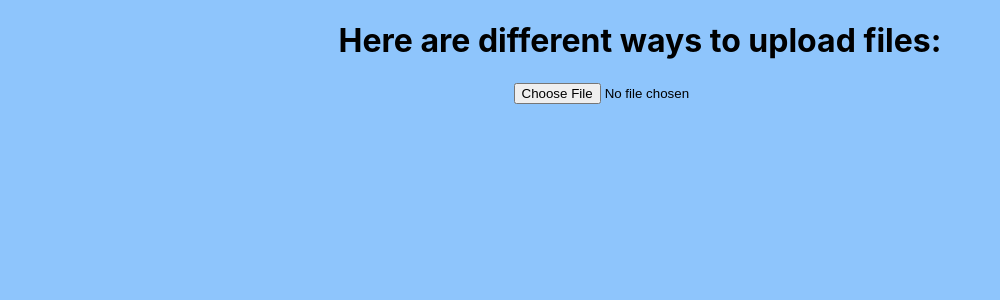
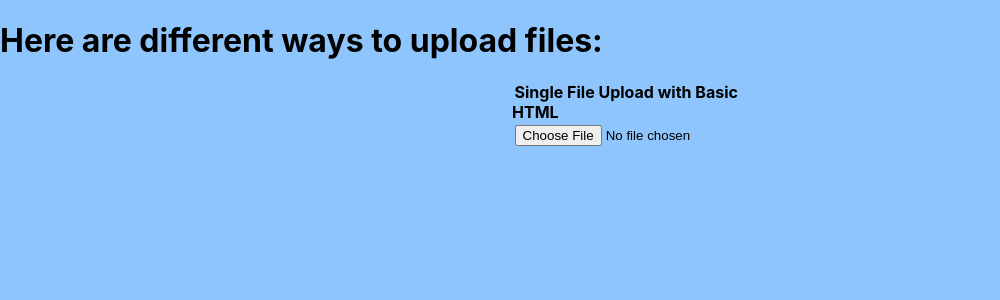
Before and after one commit to nataliemcmann/aws-sdk-v3-upload, a React (Create React App) app: page / in a window 1280 px wide. Shown: the top 300 px of the page, without its empty margins (0-1000 px from the left). Built offline with nearby package versions, Linux system fonts and the light colour scheme.

Commit message:
added a little styling to the basic single file upload

```diff
--- a/src/components/App/App.css
+++ b/src/components/App/App.css
@@ -1,5 +1,4 @@
 body {
-  text-align: center;
   background-color: #8EC5FC;
 }
 
--- /dev/null
+++ b/src/components/SingleUploadForm/SingleUploadForm.css
@@ -0,0 +1,13 @@
+.sufHTML {
+    width: 20%;
+}
+
+label {
+    margin: 1%;
+    text-align: left;
+    font-weight: bold;
+}
+
+form{
+    margin: 1%;
+}
--- a/src/components/SingleUploadForm/SingleUploadForm.jsx
+++ b/src/components/SingleUploadForm/SingleUploadForm.jsx
@@ -1,12 +1,15 @@
 import React from 'react';
+//css import
+import './SingleUploadForm.css';
 
 function SingleUploadForm() {
     return(
-        <>
+        <div className="sufHTML">
+            <label>Single File Upload with Basic HTML</label>
             <form encType='multipart/form-data'>
                 <input type='file'></input>
             </form>
-        </>
+        </div>
     )
 }
 
```
Also changed, not shown: 1 other file (tests, documents, lock files or other folders).
